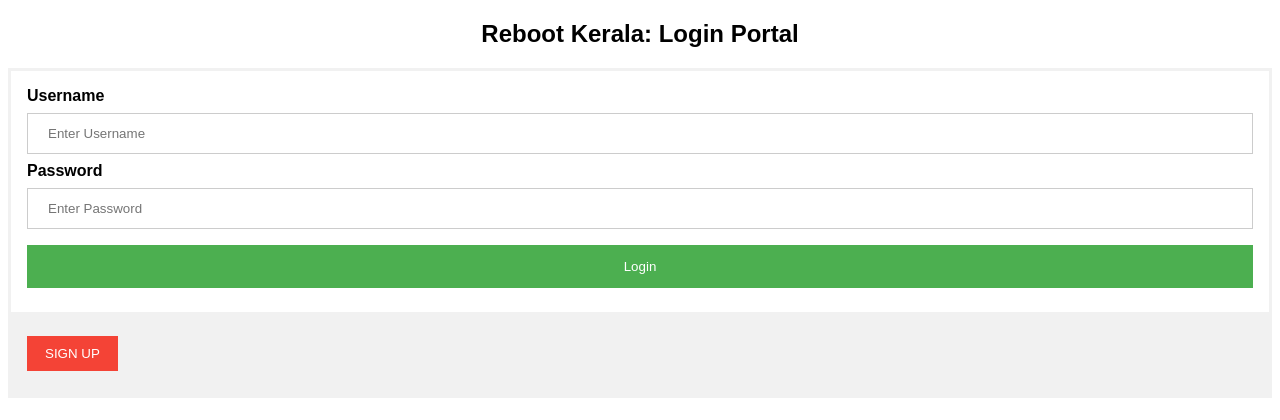
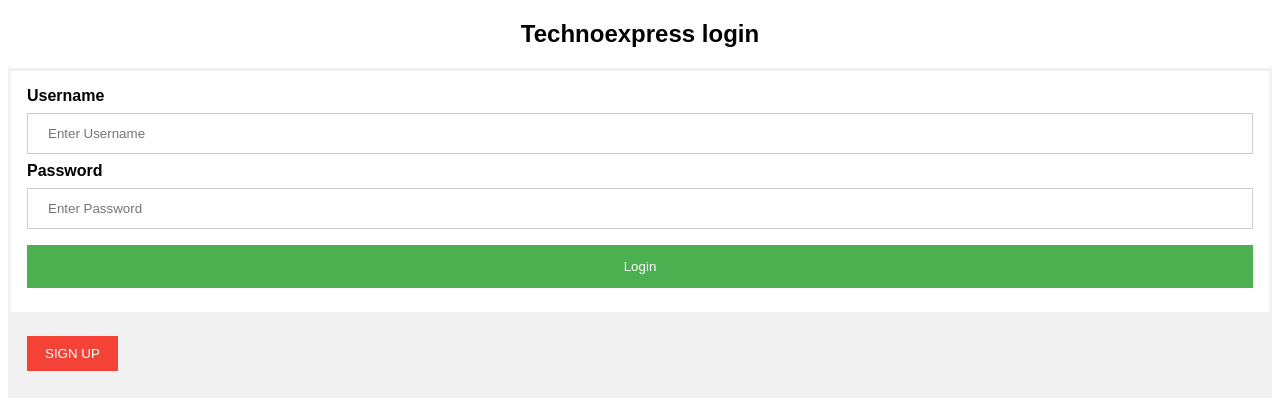
Before and after one commit to hkm7/technoexpress, a Python web app: template app/templates/login.html in a window 1280 px wide. Shown: the top 420 px of the page. Run offline with Jinja, Linux system fonts and the light colour scheme; the template is opened without the code that fills it, so the values that code supplies are empty.

Commit message:
minor changes

```diff
--- a/app/templates/login.html
+++ b/app/templates/login.html
@@ -68,7 +68,7 @@ span.psw {
 </head>
 <body>
 
-<h2><center>Reboot Kerala: Login Portal</center></h2>
+<h2><center>Technoexpress login</center></h2>
 
 <form action="/action_page.php" method="post">
 
```
